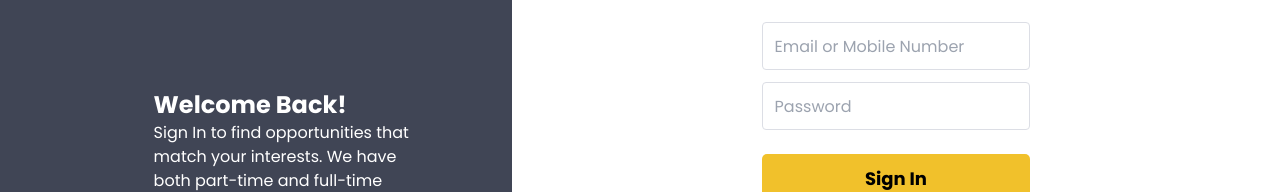
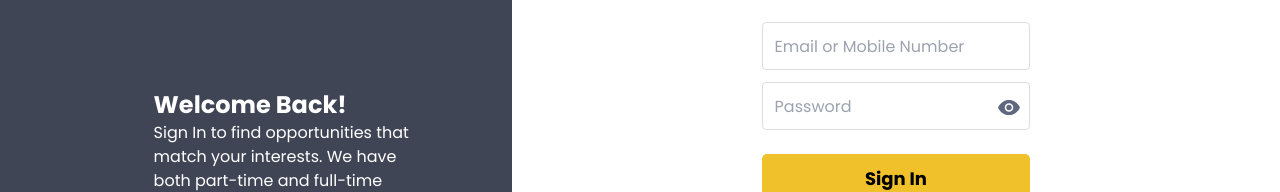
Before and after one commit to SharmaTushar1/Login-n-register, a Nuxt app in the folder ui/: page /signIn in a window 1280 px wide. Shown: the part 336-528 px from the top of the page. Built offline with nearby package versions, Linux system fonts and the light colour scheme; no server answers.

Commit message:
Add show/hide password functionality

```diff
--- a/ui/pages/signIn.vue
+++ b/ui/pages/signIn.vue
@@ -8,11 +8,17 @@
         </div>
         <div>
           <span class="font-normal text-base">Don't have an account? </span>
-          <NuxtLink to="signIn" class="text-[#2558E5] font-semibold">Sign Up</NuxtLink>
+          <NuxtLink to="signUp" class="text-[#2558E5] font-semibold">Sign Up</NuxtLink>
         </div>
         <form action="" method="get" class="flex flex-col items-start mt-5">
           <input type="text" placeholder="Email or Mobile Number" name="email_or_number" class="w-[100%] mt-3 border-[#DCDEE5] border-[1px] bg-[#FFFFFF] h-[48px] rounded-[4px] px-[12px] py-[16px] focus:outline-slate-500">
-          <input type="password" name="password" id="" placeholder="Password" class="w-[100%] mt-3 border-[#DCDEE5] border-[1px] bg-[#FFFFFF] h-[48px] rounded-[4px] px-[12px] py-[16px] focus:outline-slate-500">
+          <div class="flex relative w-full">
+            <input v-if="isHidden" type="password" class="w-[100%] mt-3 border-[#DCDEE5] border-[1px] bg-[#FFFFFF] h-[48px] rounded-[4px] px-[12px] py-[16px] focus:outline-slate-500" placeholder="Password" name="password" v-model="password" />
+            <input v-else type="text" class="w-[100%] mt-3 border-[#DCDEE5] border-[1px] bg-[#FFFFFF] h-[48px] rounded-[4px] px-[12px] py-[16px] focus:outline-slate-500" placeholder="Password" name="password" v-model="password" />
+            <img v-if="isHidden" src="./../assets/ShowPassword.svg" v-on:click="setIsHidden(isHidden)" class="absolute right-[10px] top-[30px]" />
+            <img v-else src="./../assets/HidePassword.svg" v-on:click="setIsHidden(isHidden)" class="absolute right-[11px] top-[25px]"/>
+          </div>
+
           <button type="submit" class="bg-[#F1C12B] font-semibold text-[18px] h-[48px] w-[100%] rounded-[5px] mt-6">Sign In</button>
         </form>
       </div>
@@ -26,7 +32,8 @@
 export default {
     data() {
         return {
-            users: []
+            users: [],
+            isHidden: true
         };
     },
     created() {
@@ -38,6 +45,10 @@ export default {
                 .then(res => res.json())
                 .then(data => this.users = data);
         },
+        setIsHidden(isHidden) {
+          console.log(isHidden);
+          this.isHidden = !isHidden;
+        }
     }),
 }
 
--- a/ui/pages/signUp.vue
+++ b/ui/pages/signUp.vue
@@ -16,7 +16,12 @@
           <input type="email" name="email" placeholder="Email Address" class="w-[100%] mt-3 border-red border-[#DCDEE5] border-[1px] bg-[#FFFFFF] h-[48px] rounded-[4px] px-[12px] py-[16px] focus:outline-slate-500">
           <!-- code for Phone number and country code -->
           <PhoneInput/>
-          <input type="password" name="password" id="" placeholder="Password" class="w-[100%] mt-3 border-[#DCDEE5] border-[1px] bg-[#FFFFFF] h-[48px] rounded-[4px] px-[12px] py-[16px] focus:outline-slate-500">
+          <div class="flex relative w-full">
+            <input v-if="isHidden" type="password" class="w-[100%] mt-3 border-[#DCDEE5] border-[1px] bg-[#FFFFFF] h-[48px] rounded-[4px] px-[12px] py-[16px] focus:outline-slate-500" placeholder="Password" name="password" v-model="password" />
+            <input v-else type="text" class="w-[100%] mt-3 border-[#DCDEE5] border-[1px] bg-[#FFFFFF] h-[48px] rounded-[4px] px-[12px] py-[16px] focus:outline-slate-500" placeholder="Password" name="password" v-model="password" />
+            <img v-if="isHidden" src="./../assets/ShowPassword.svg" v-on:click="setIsHidden(isHidden)" class="absolute right-[10px] top-[30px]" />
+            <img v-else src="./../assets/HidePassword.svg" v-on:click="setIsHidden(isHidden)" class="absolute right-[11px] top-[25px]"/>
+          </div>
           <div class="text-[12px] text-[#404555] ">Password must be at least 8 characters</div>
           <div class="text-[12px] mt-4">By clicking Sign Up you are indicating that you have read and acknowledged the <NuxtLink href="#" class="c text-[#2558E5]">Terms of Service</NuxtLink> and <NuxtLink href="#" class="c text-[#2558E5]">Privacy Notice</NuxtLink></div>
           <button type="submit" class="bg-[#F1C12B] font-semibold text-[18px] h-[48px] w-[100%] rounded-[5px] mt-6">Sign Up</button>
```
Also changed, not shown: ui/assets/HidePassword.svg (added).
